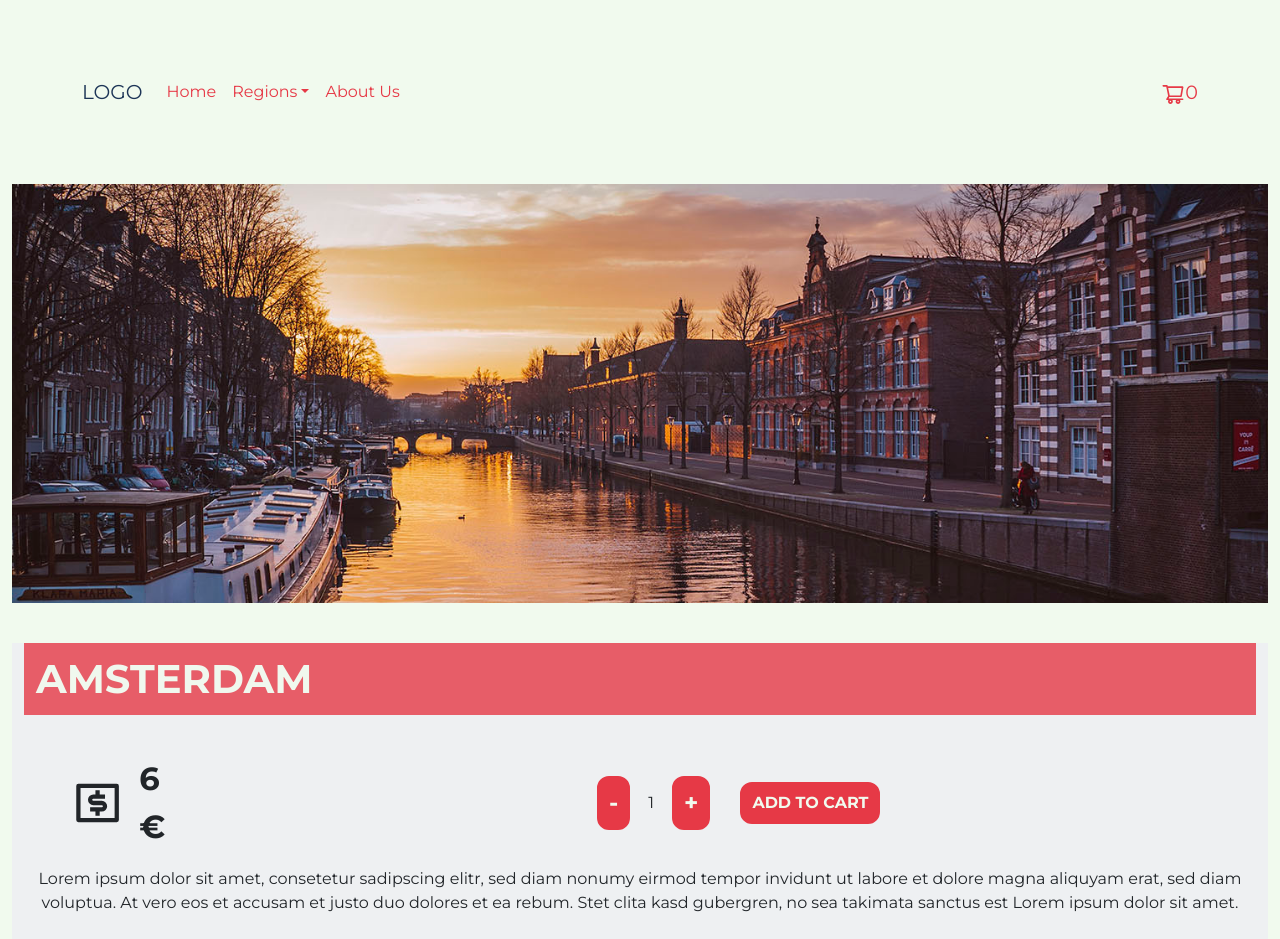
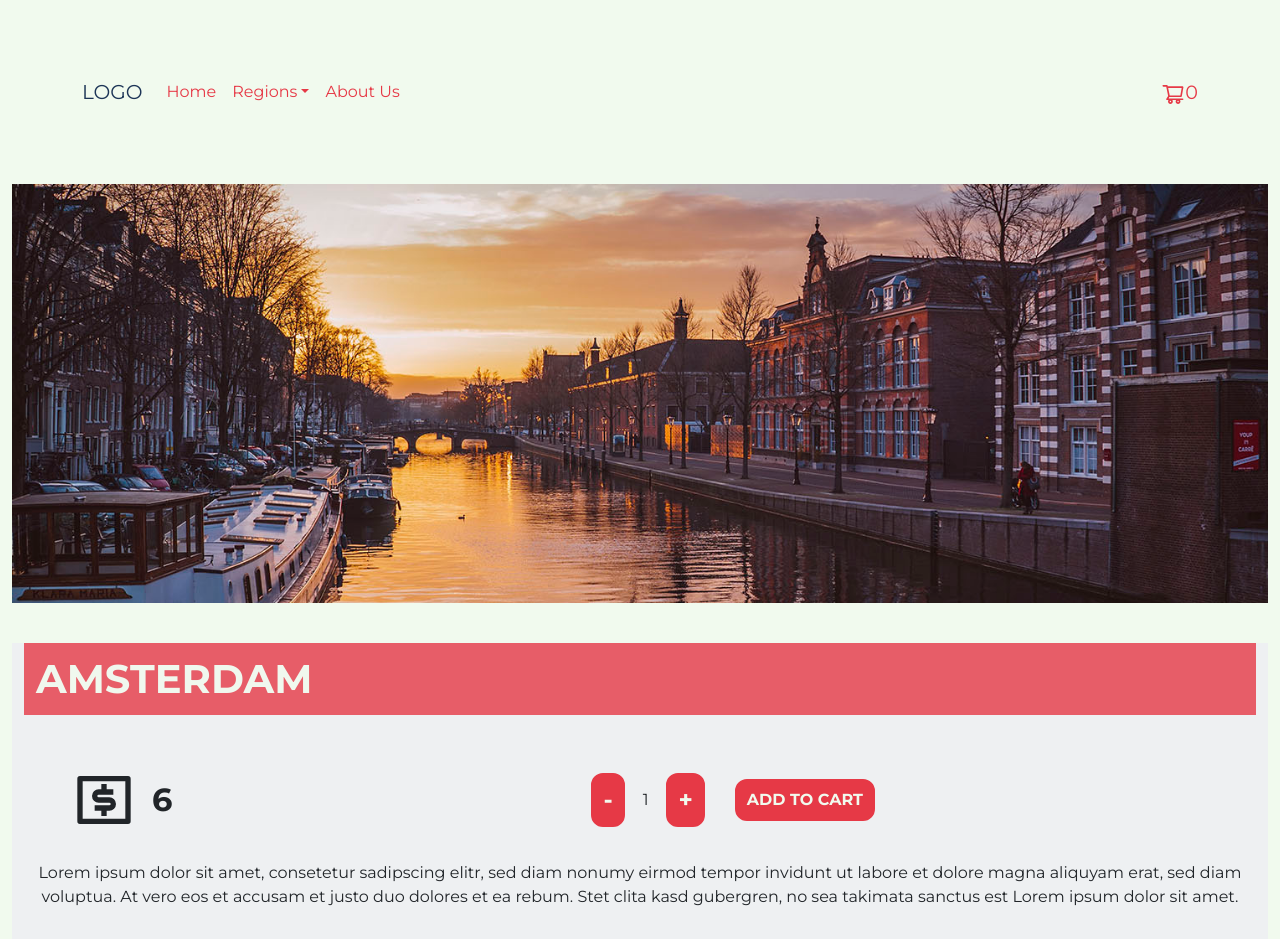
Before and after one commit to franciccone/ecommerce-react, a React (Create React App) app: page /detail/1 in a window 1280 px wide. Shown: the top 939 px of the page. Built offline with nearby package versions, Linux system fonts and the light colour scheme.

Commit message:
Delete euro in ItemDetail

```diff
--- a/src/components/ItemDetailContainer/ItemDetail.js
+++ b/src/components/ItemDetailContainer/ItemDetail.js
@@ -12,7 +12,7 @@ export const ItemDetail = ({region, name, bigdesc, picture, price}) => {
             <div className="city-box container-fluid">
                 <h2 className="city-name">{name}</h2>
                 <div className="city-ticket-box">
-                    <p className="city-price"><RiMoneyDollarBoxLine className="icon-price"/> {price} €</p>
+                    <p className="city-price"><RiMoneyDollarBoxLine className="icon-price"/> {price}</p>
                     <ItemCount stock={100} initial={1} onAdd={() => console.log('BUY')}/>
                 </div>
                 <p className="city-desc">{bigdesc}</p>
```
